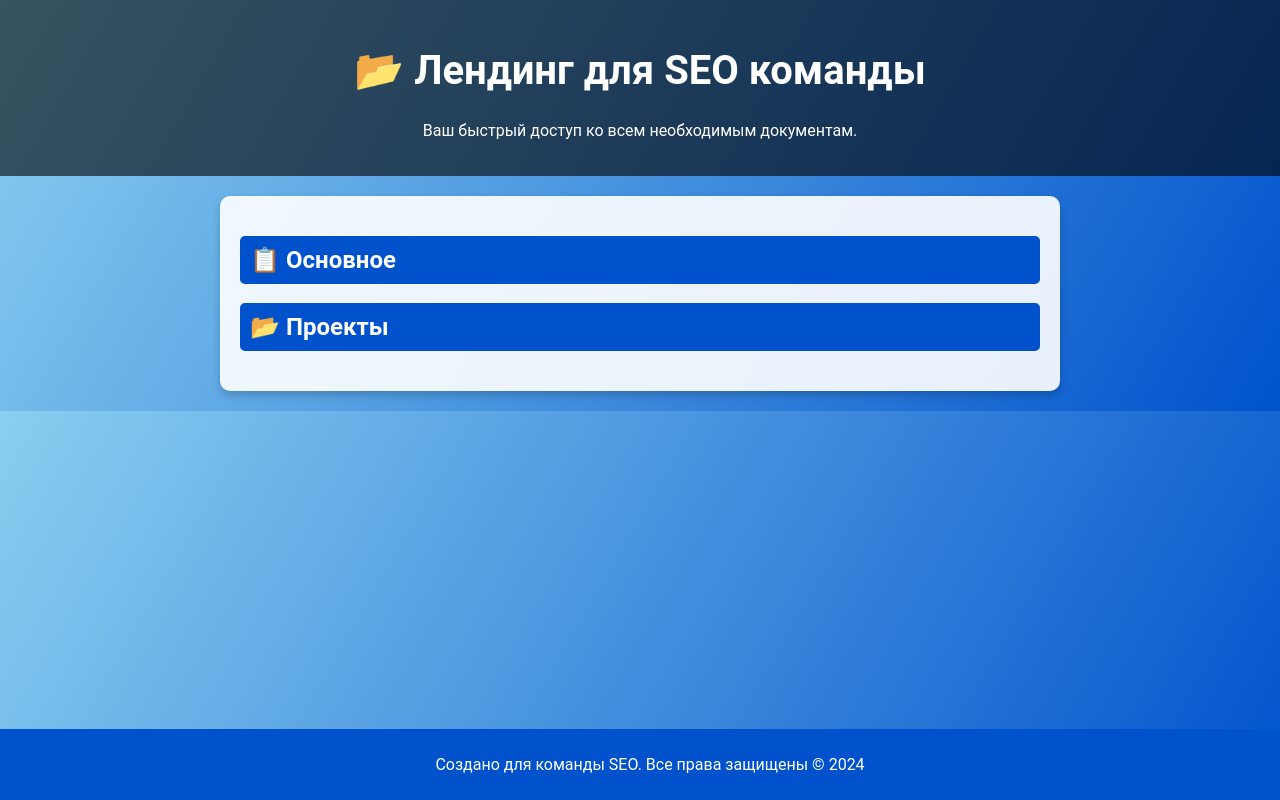
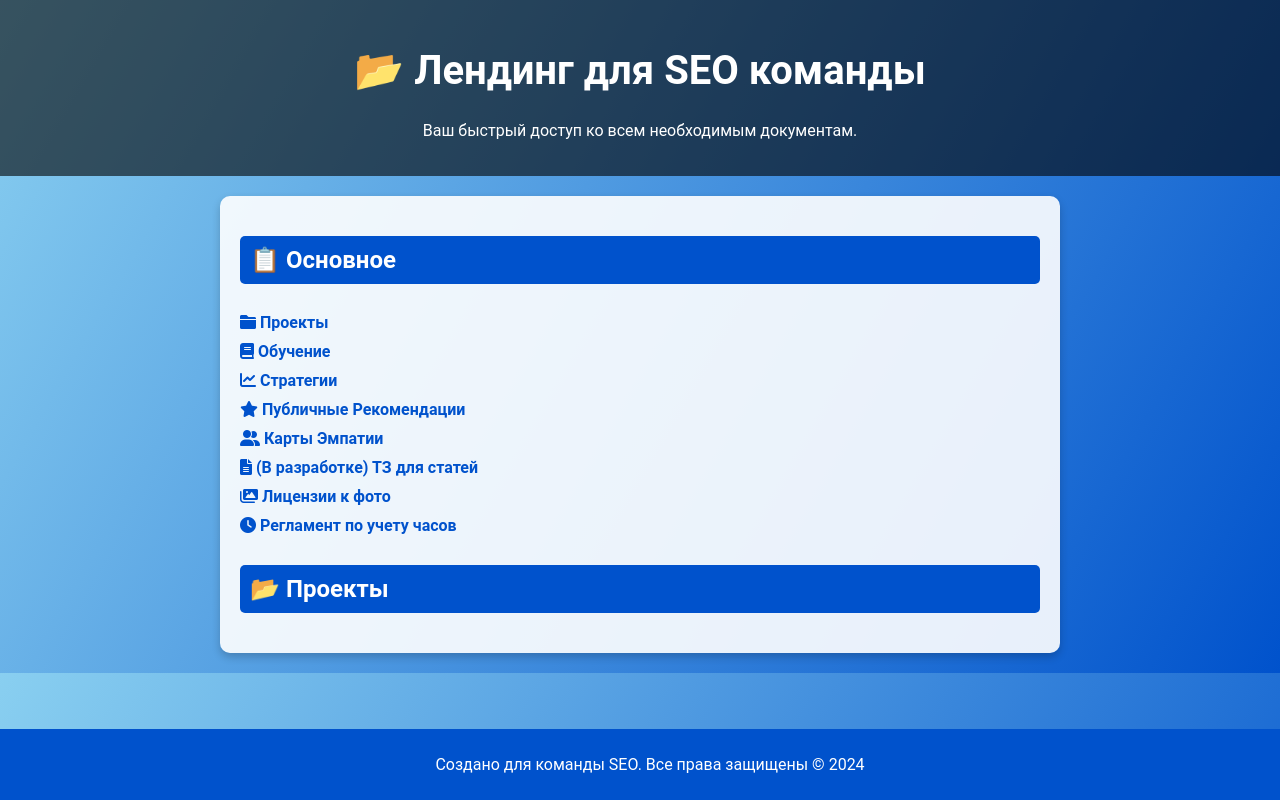
Before and after one commit to snowflake125/WillDay_SEO, a plain HTML site: page index.html in a window 1280 px wide. Both pictures are taken after a click on the element "📋 Основное". Drawn offline with Linux system fonts and the light colour scheme.

Commit message:
Update index.html

```diff
--- a/index.html
+++ b/index.html
@@ -43,5 +43,16 @@
   <footer>
     <p>Создано для команды SEO. Все права защищены &copy; 2024</p>
   </footer>
+
+  <script>
+	function toggleSection(element) {
+    const ul = element.nextElementSibling;
+    if (ul.style.display === "block") {
+      ul.style.display = "none";
+    } else {
+      ul.style.display = "block";
+    }
+  }
+  </script>
 </body>
 </html>
```
